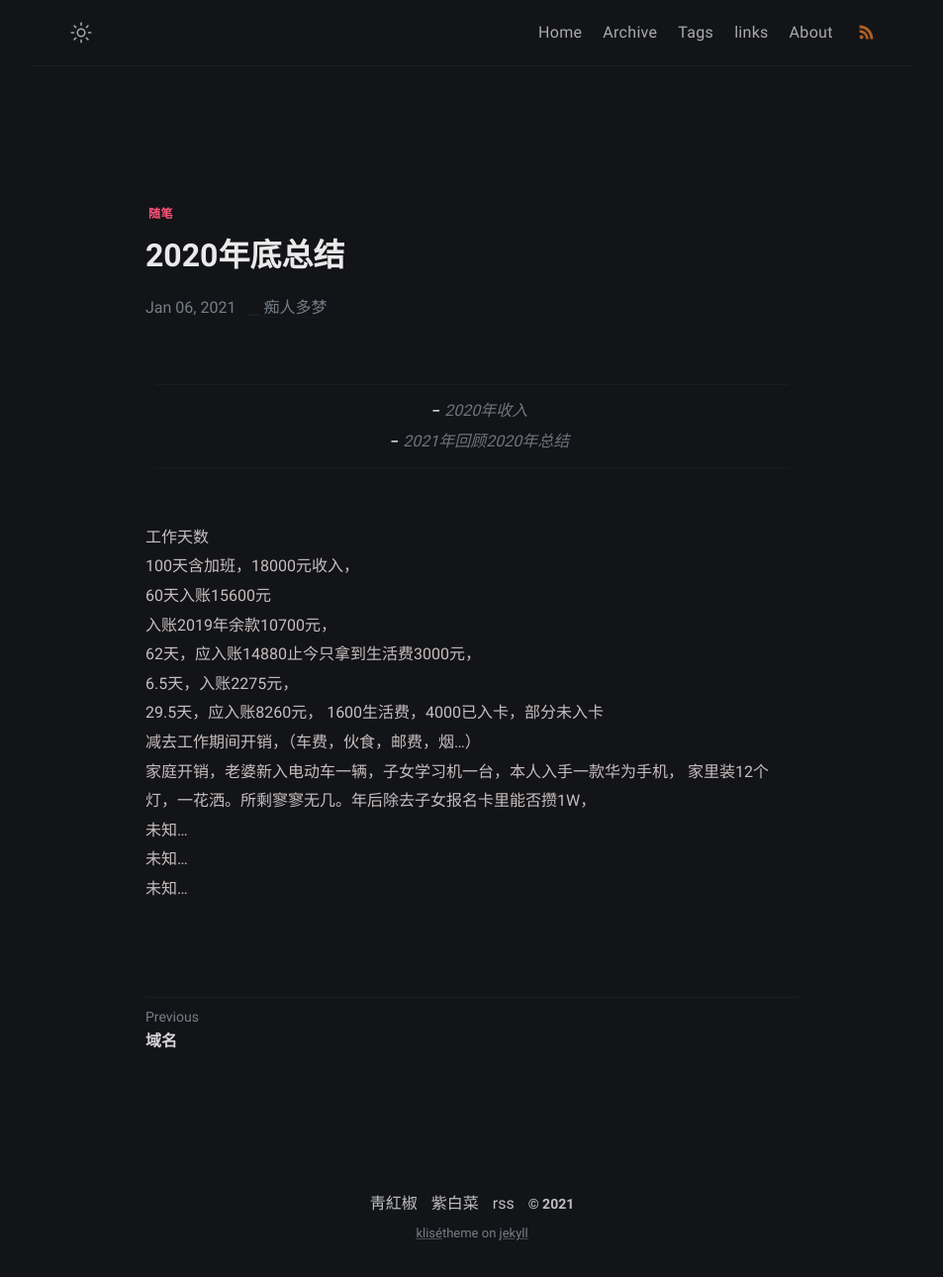
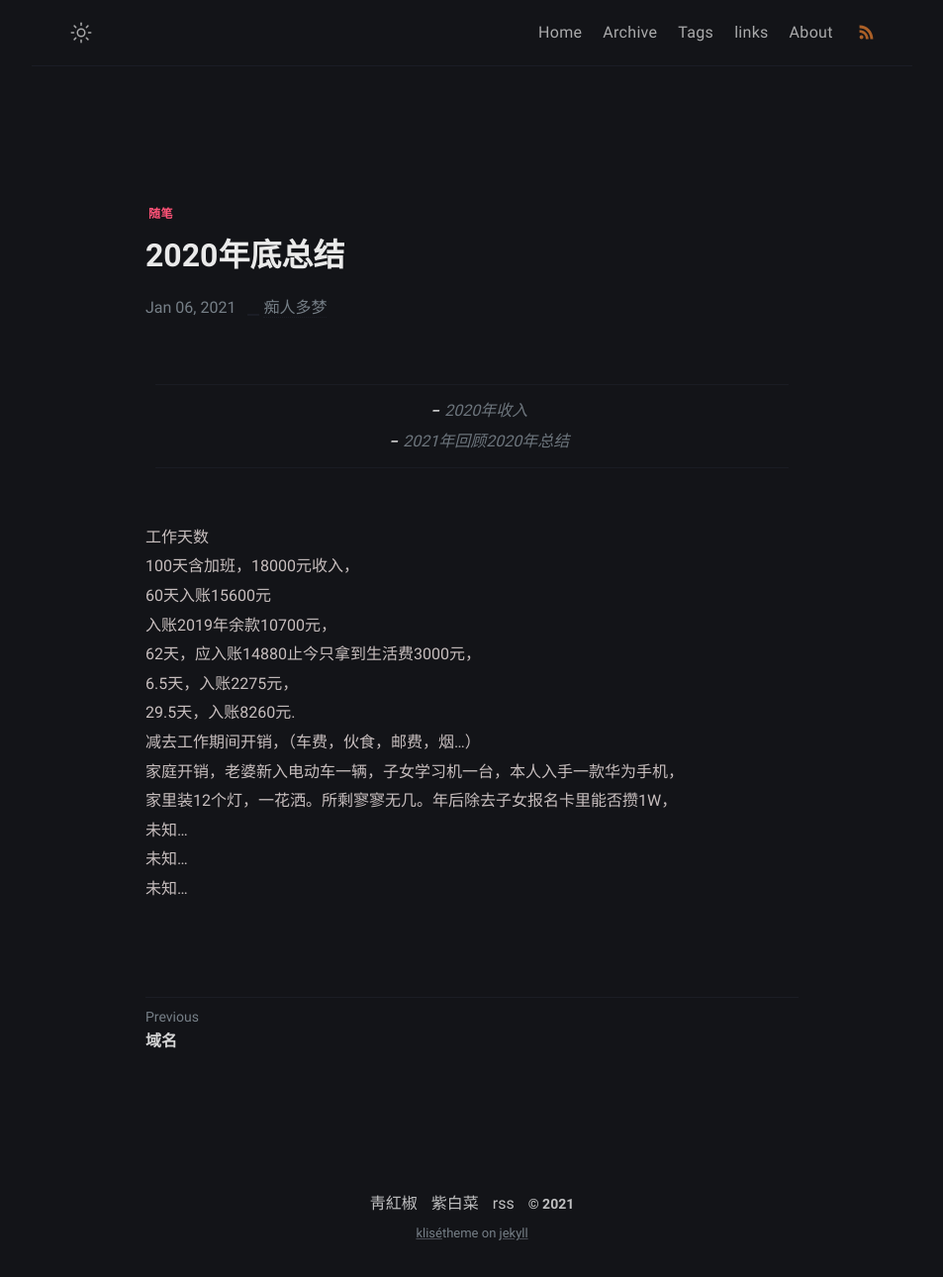
Before and after one commit to YiPianYe/yipianye.github.io, a Jekyll site: the page built from _posts/2021-01-06-2020.md, in a window 1280 px wide. Shown: the whole page at 99% size, without its empty margins (163-1116 px from the left). Built offline with Jekyll 4.4.1, drawn with Linux system fonts in a browser that asks for light colours; comment, search, counter and statistics services are not loaded.

Commit message:
Create 2021-01-06-2020.md

```diff
--- a/_posts/2021-01-06-2020.md
+++ b/_posts/2021-01-06-2020.md
@@ -18,7 +18,7 @@ tags:
 入账2019年余款10700元，
 62天，应入账14880止今只拿到生活费3000元，
 6.5天，入账2275元，
-29.5天，应入账8260元， 1600生活费，4000已入卡，部分未入卡
+29.5天，入账8260元.
 减去工作期间开销，（车费，伙食，邮费，烟…）
 家庭开销，老婆新入电动车一辆，子女学习机一台，本人入手一款华为手机，
 家里装12个灯，一花洒。所剩寥寥无几。年后除去子女报名卡里能否攒1W，
```
